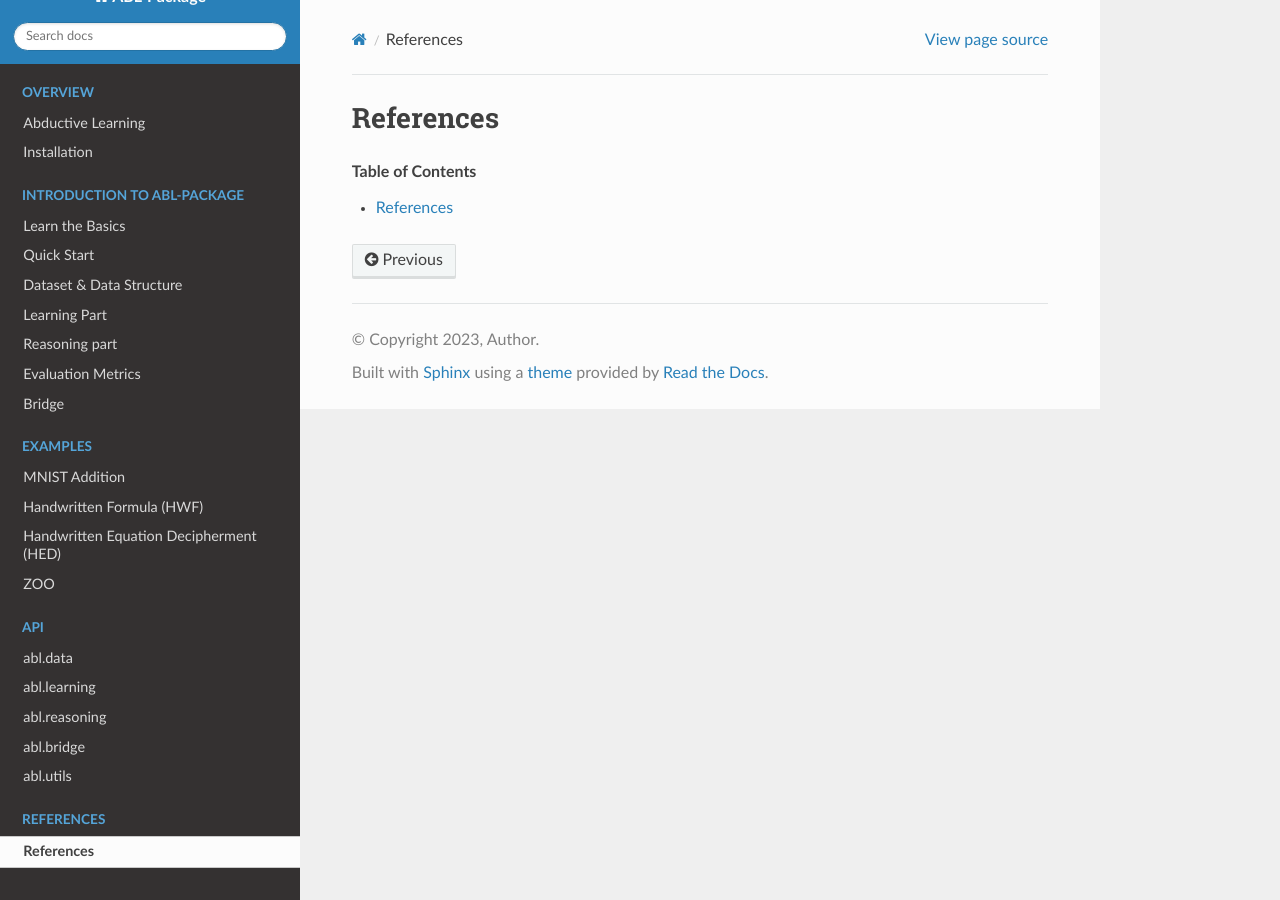
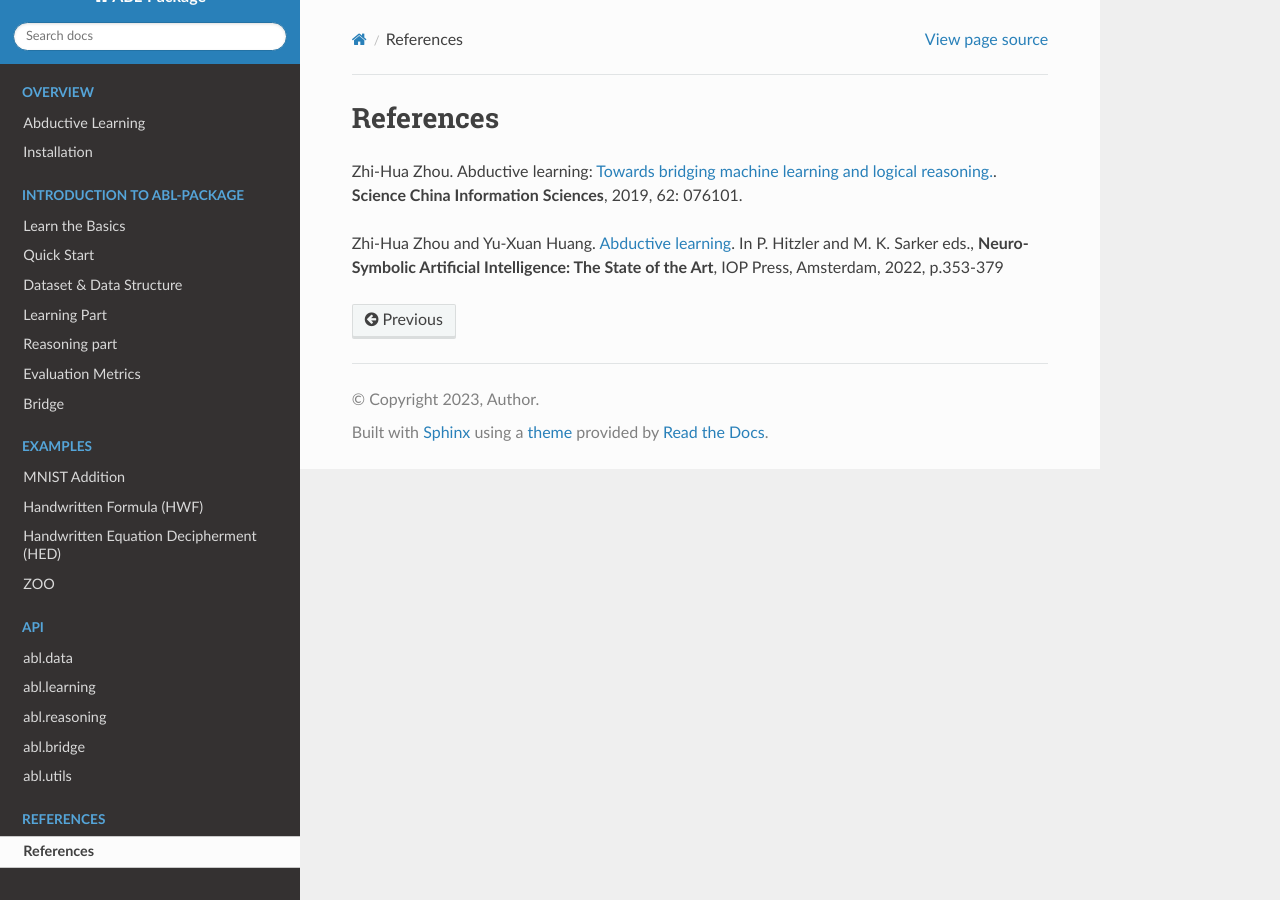
Before and after one commit to AbductiveLearning/ABLkit, a Sphinx documentation site: the page built from docs/References.rst, in a window 1280 px wide. Built offline with Sphinx 7.4.7 and the Read the Docs theme 2.0.0, drawn with Linux system fonts in a browser that asks for light colours.

Commit message:
[DOC] add references

```diff
--- a/docs/References.rst
+++ b/docs/References.rst
@@ -1,4 +1,6 @@
 References
-==================
+==========
 
-.. contents:: Table of Contents
+Zhi-Hua Zhou. Abductive learning: `Towards bridging machine learning and logical reasoning. <https://link.springer.com/epdf/10.1007/s11432-018-9801-4?author_access_token=jgJe1Ox3Mk-K7ORSnX7jtfe4RwlQNchNByi7wbcMAY7_PxTx-xNLP7Lp0mIZ04ORp3VG4wioIBHSCIAO3B_TBJkj87YzapmdnYVSQvgBIO3aEpQWppxZG25KolINetygc2W_Cj2gtoBdiG_J1hU3pA==>`_. **Science China Information Sciences**, 2019, 62: 076101.
+
+Zhi-Hua Zhou and Yu-Xuan Huang. `Abductive learning <https://www.lamda.nju.edu.cn/publication/chap_ABL.pdf>`_. In P. Hitzler and M. K. Sarker eds., **Neuro-Symbolic Artificial Intelligence: The State of the Art**, IOP Press, Amsterdam, 2022, p.353-379
```
